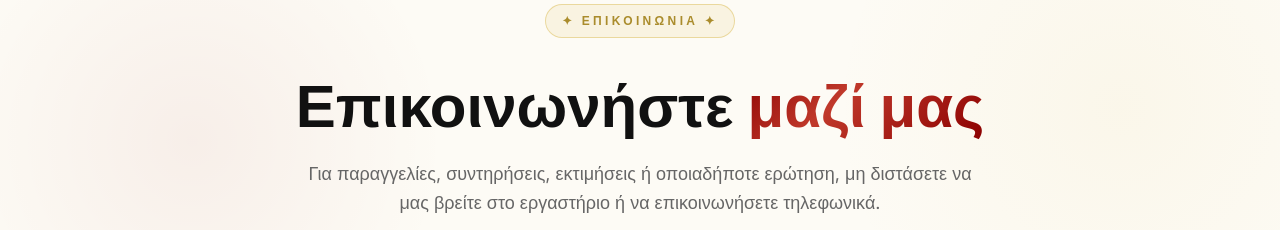
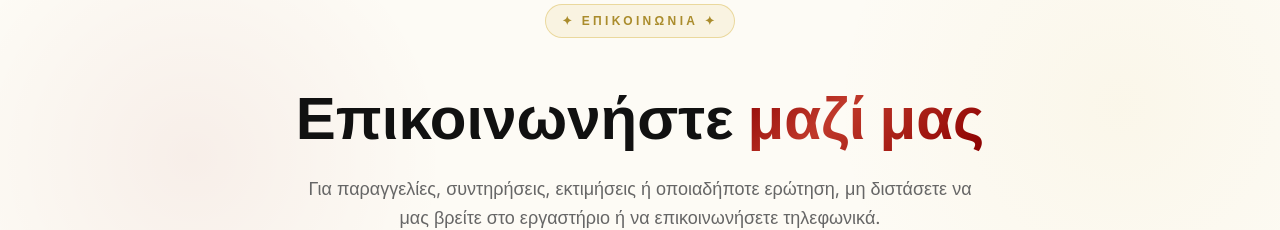
Before and after one commit to IoannisBekas/gulielmos, a Next.js app: page /gulielmos/contact in a window 1280 px wide. Shown: the part 156-386 px from the top of the page. Built offline with nearby package versions, Linux system fonts and the light colour scheme; a web font is replaced by a local one.

Commit message:
Fix Greek accent clipping - increase line-height on all h1 headings

```diff
--- a/src/app/about/page.tsx
+++ b/src/app/about/page.tsx
@@ -86,7 +86,7 @@ export default function AboutPage() {
             initial={{ opacity: 0, y: 36 }}
             animate={{ opacity: 1, y: 0 }}
             transition={{ duration: 1, delay: 0.15, ease: [0.16, 1, 0.3, 1] }}
-            className="font-serif font-bold leading-[1.08] mb-6"
+            className="font-serif font-bold leading-[1.2] mb-6 pt-2"
           >
             <span className="block text-4xl sm:text-5xl lg:text-6xl xl:text-7xl" style={{ color: "#111" }}>
               Ζώρζος
--- a/src/app/contact/page.tsx
+++ b/src/app/contact/page.tsx
@@ -75,7 +75,7 @@ export default function ContactPage() {
             initial={{ opacity: 0, y: 36 }}
             animate={{ opacity: 1, y: 0 }}
             transition={{ duration: 1, delay: 0.15, ease: [0.16, 1, 0.3, 1] }}
-            className="text-4xl sm:text-5xl lg:text-6xl font-serif font-bold leading-[1.08] mb-6"
+            className="text-4xl sm:text-5xl lg:text-6xl font-serif font-bold leading-[1.2] mb-6 pt-2"
             style={{ color: "#111" }}
           >
             Επικοινωνήστε{" "}
--- a/src/app/page.tsx
+++ b/src/app/page.tsx
@@ -96,7 +96,7 @@ export default function Home() {
                 initial={{ opacity: 0, y: 36 }}
                 animate={{ opacity: 1, y: 0 }}
                 transition={{ duration: 1, delay: 0.15, ease: [0.16, 1, 0.3, 1] }}
-                className="font-serif font-bold leading-[1.05] mb-6"
+                className="font-serif font-bold leading-[1.2] mb-6 pt-2"
                 style={{ wordBreak: "break-word", hyphens: "auto" }}
               >
                 <span className="block text-5xl sm:text-6xl lg:text-[4rem] xl:text-[5rem]" style={{ color: "#111" }}>
--- a/src/app/shop/page.tsx
+++ b/src/app/shop/page.tsx
@@ -116,7 +116,7 @@ export default function ShopPage() {
             initial={{ opacity: 0, y: 36 }}
             animate={{ opacity: 1, y: 0 }}
             transition={{ duration: 1, delay: 0.15, ease: [0.16, 1, 0.3, 1] }}
-            className="font-serif font-bold leading-[1.08] mb-6"
+            className="font-serif font-bold leading-[1.2] mb-6 pt-2"
           >
             <span className="block text-4xl sm:text-5xl lg:text-6xl" style={{ color: "#111" }}>
               Χειροποίητες
```
